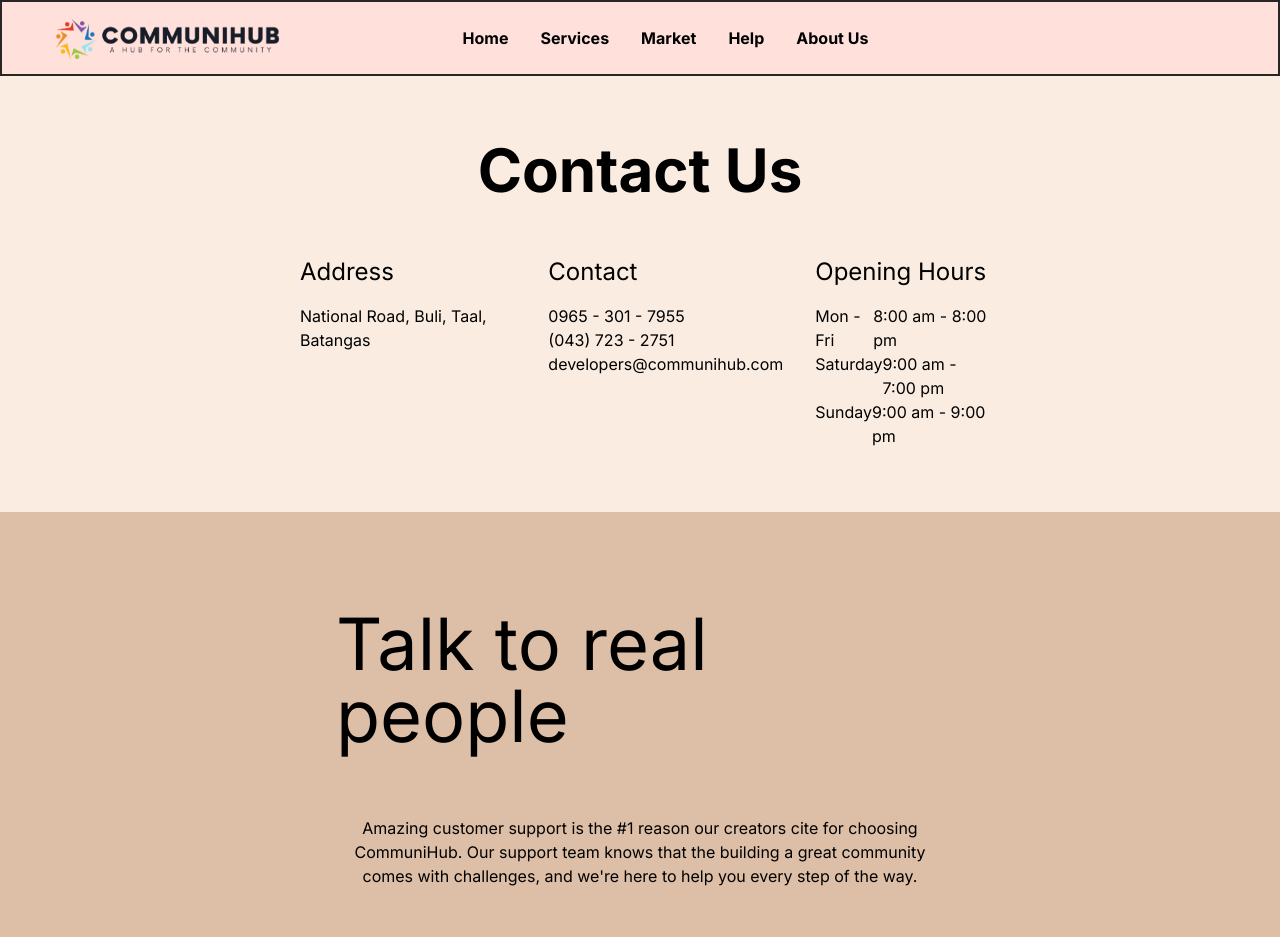
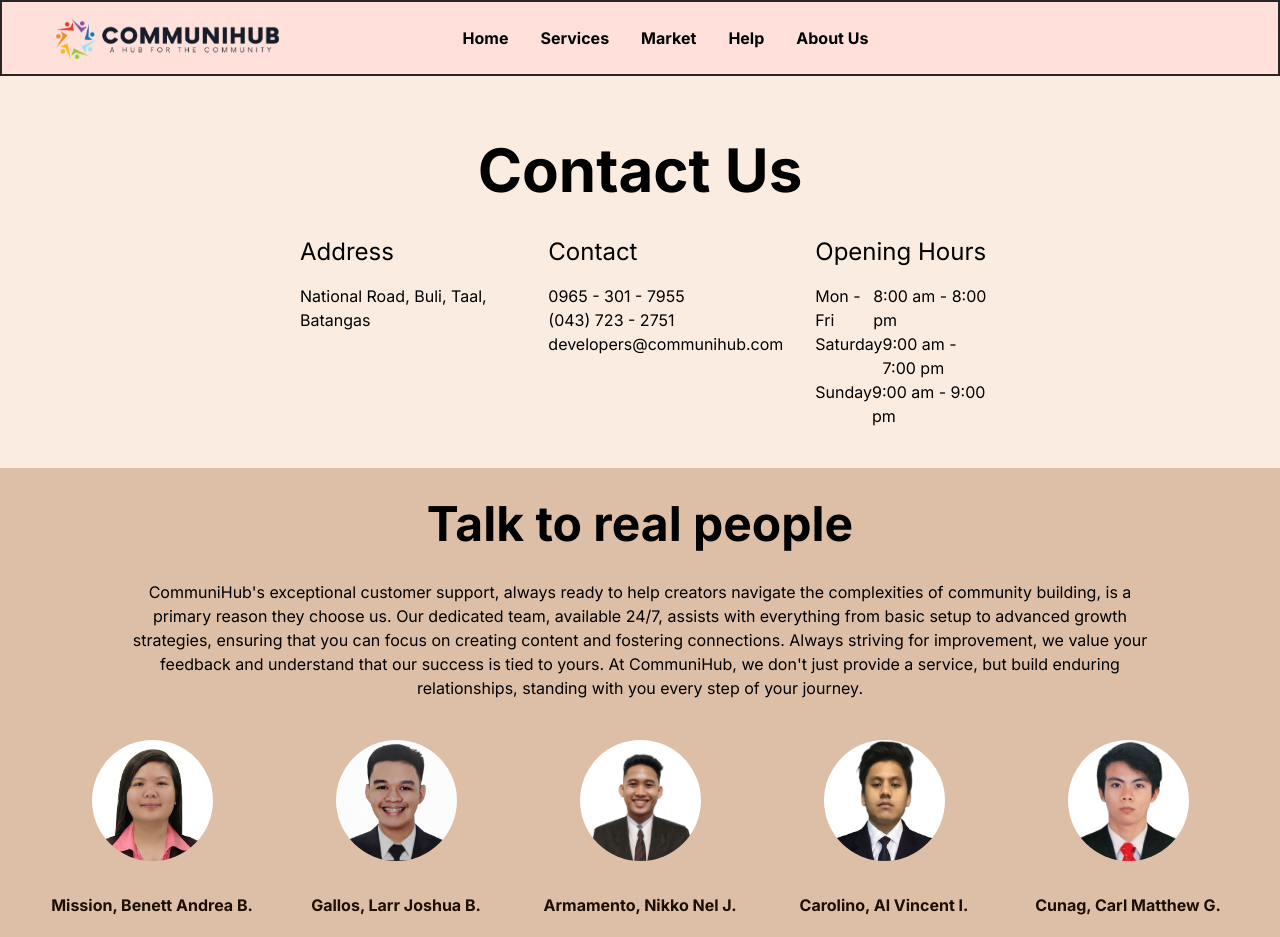
Before and after one commit to armameje/CommuniHub, a Next.js app in the folder communihub-nextjs/: page /help in a window 1280 px wide. Shown: the top 937 px of the page. Built offline with nearby package versions, Linux system fonts and the light colour scheme.

Commit message:
Update page.tsx

```diff
--- a/communihub-nextjs/app/help/page.tsx
+++ b/communihub-nextjs/app/help/page.tsx
@@ -1,19 +1,24 @@
 import { memberList } from "@/public/member-list";
 import MemberBox from "./(components)/member-box";
-import Footer from "../(components)/footer";
+import { getServerSession } from "next-auth/next";
+import { redirect } from "next/navigation";
 
 export const metadata = {
   title: "Contact Communihub",
 };
 
 export default async function Help() {
+  // const session = await getServerSession(authOptions);
+
+  // if (!session) {
+  //   redirect("/auth/login?callbackUrl=/");
+  // }
 
   return (
-    <>
     <section>
-        <div className="flex flex-col item-center justify-center gap-8 bg-[rgb(250,236,225)] pb-16">
-          <div className="flex justify-center items-center mt-16 mb-6">
-            <h1 className="text-6xl font-bold">Contact Us</h1>
+      <div className="flex flex-col item-center justify-center gap-5 bg-[rgb(250,236,225)] pb-10">
+        <div className="flex justify-center items-center mt-16 mb-3">
+          <h1 className="text-6xl font-bold mb-1">Contact Us</h1>
         </div>
         <div className="flex justify-between items-start pl-[300px] gap-8">
           <div className="basis-1/4 pr-4 flex flex-col gap-4 items-start">
@@ -48,13 +53,17 @@ export default async function Help() {
           </div>
         </div>
       </div>
-        <div className="flex flex-col items-center px-52 py-24 bg-[rgb(221,190,166)]">
-          <div className="flex flex-col items-center gap-16 mb-24 px-32">
-            <h1 className="text-7xl">Talk to real people</h1>
+
+      <div className="flex flex-col items-center px-35 py-18 bg-[rgb(221,190,166)]">
+      <h1 className="text-5xl mb-8"></h1>
+  <div className="flex flex-col items-center gap-30 mt-30 px-32">
+    <h1 className="text-5xl font-bold mb-8">Talk to real people</h1>
     <p className="text-center">
-              Amazing customer support is the #1 reason our creators cite for choosing CommuniHub. Our support team knows that the building a great community comes with challenges, and we're here to
-              help you every step of the way.
+      CommuniHub's exceptional customer support, always ready to help creators navigate the complexities of community building, is a primary reason they choose us. Our dedicated team, available 24/7, assists with everything from basic setup to advanced growth strategies, ensuring that you can focus on creating content and fostering connections. Always striving for improvement, we value your feedback and understand that our success is tied to yours. At CommuniHub, we don't just provide a service, but build enduring relationships, standing with you every step of your journey.
+      <h1 className="text-5xl mb-8"></h1>
     </p>
+    <div>
+  </div>
 </div>
         <div className="w-full flex flex-wrap justify-center gap-1">
           {memberList.map(({ key, name, location, id }) => {
@@ -63,7 +72,5 @@ export default async function Help() {
         </div>
       </div>
     </section>
-      <Footer />
-    </>
   );
 }
```
Lines whose indentation alone changed are shown as unchanged.
